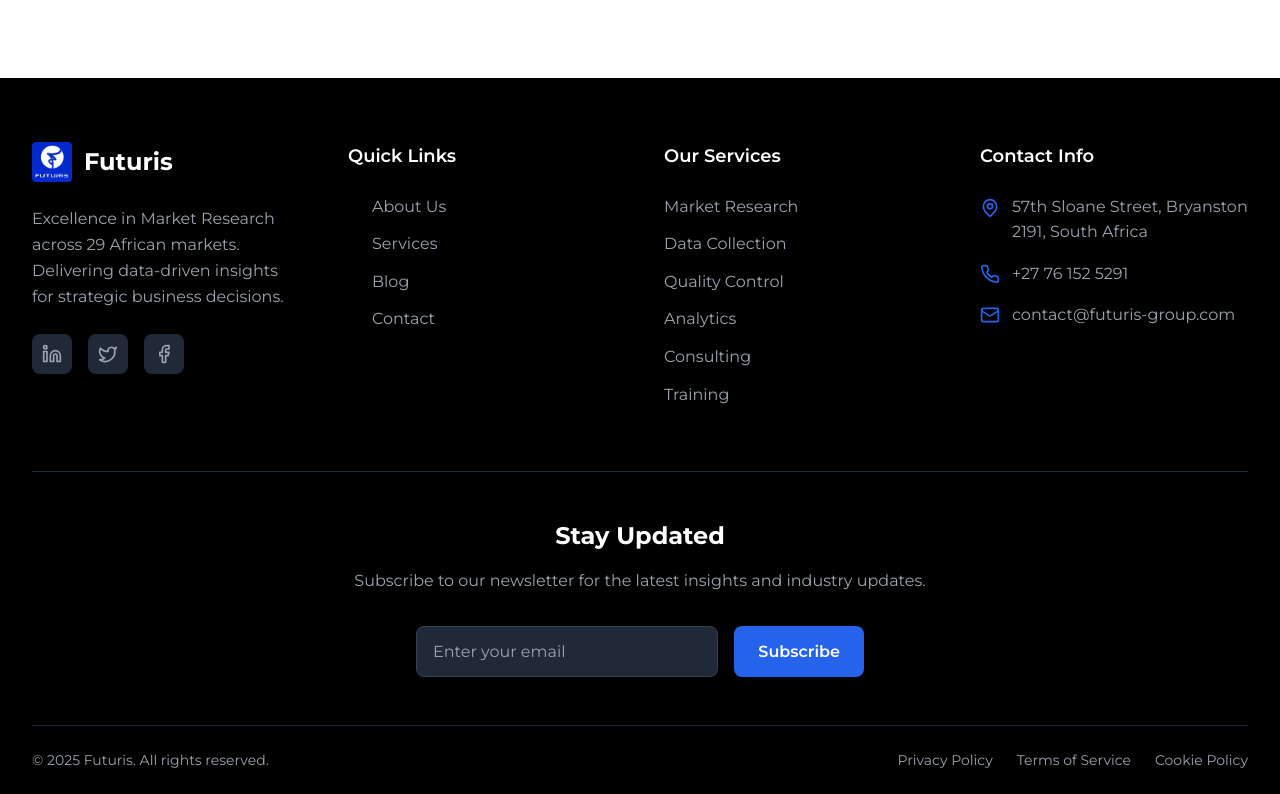
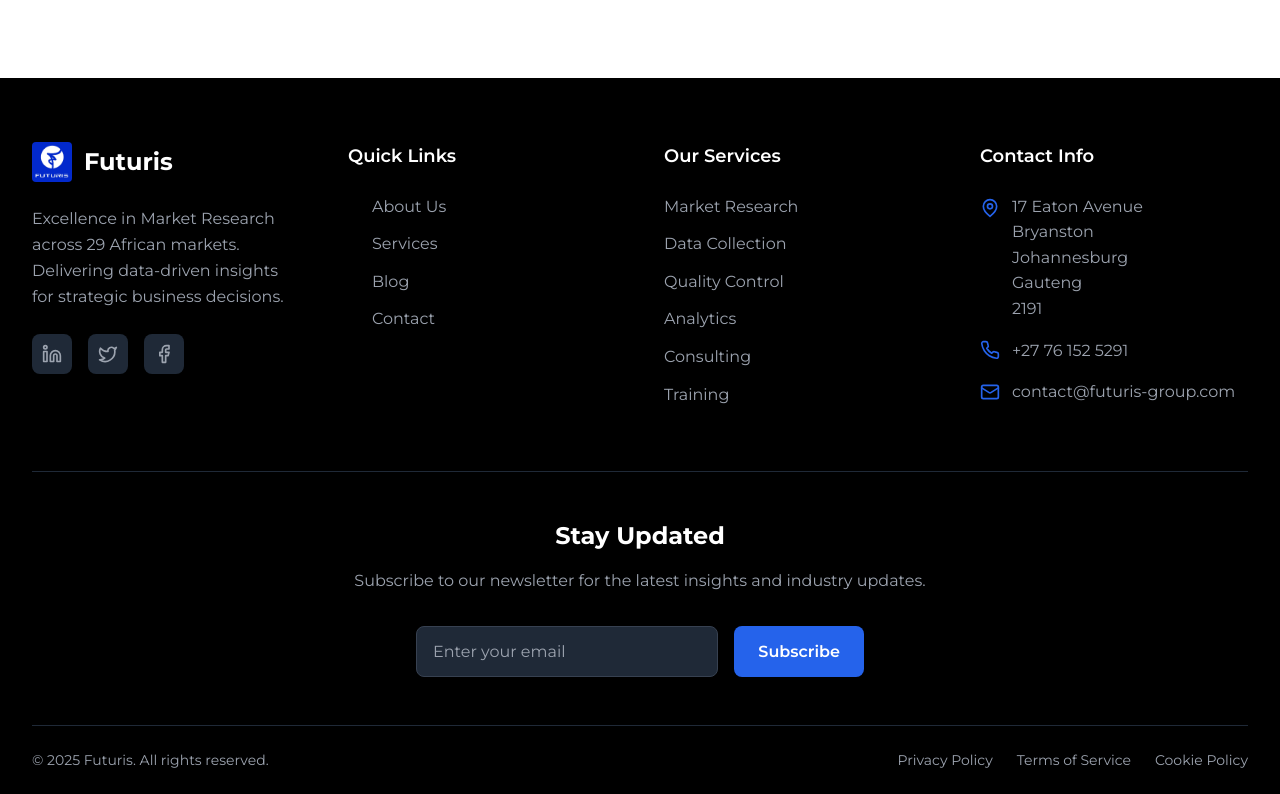
Before and after one commit to Jiwe-Holding/Futuris-Site, a React (Vite) app: page / in a window 1280 px wide. Shown: the part 6727-7521 px from the top of the page. Built offline with nearby package versions, Linux system fonts and the light colour scheme.

Commit message:
Update Footer.tsx

```diff
--- a/src/components/Footer.tsx
+++ b/src/components/Footer.tsx
@@ -95,8 +95,11 @@ const Footer: React.FC = () => {
                 <div className="flex items-start">
                   <MapPin className="h-5 w-5 text-blue-600 mr-3 mt-1" />
                   <div className="text-gray-400">
-                    57th Sloane Street, Bryanston<br/>
-                    2191, South Africa
+                    17 Eaton Avenue<br/>
+                    Bryanston<br/>
+                    Johannesburg<br/>
+                    Gauteng<br/>
+                    2191
                   </div>
                 </div>
                 <div className="flex items-center">
```
